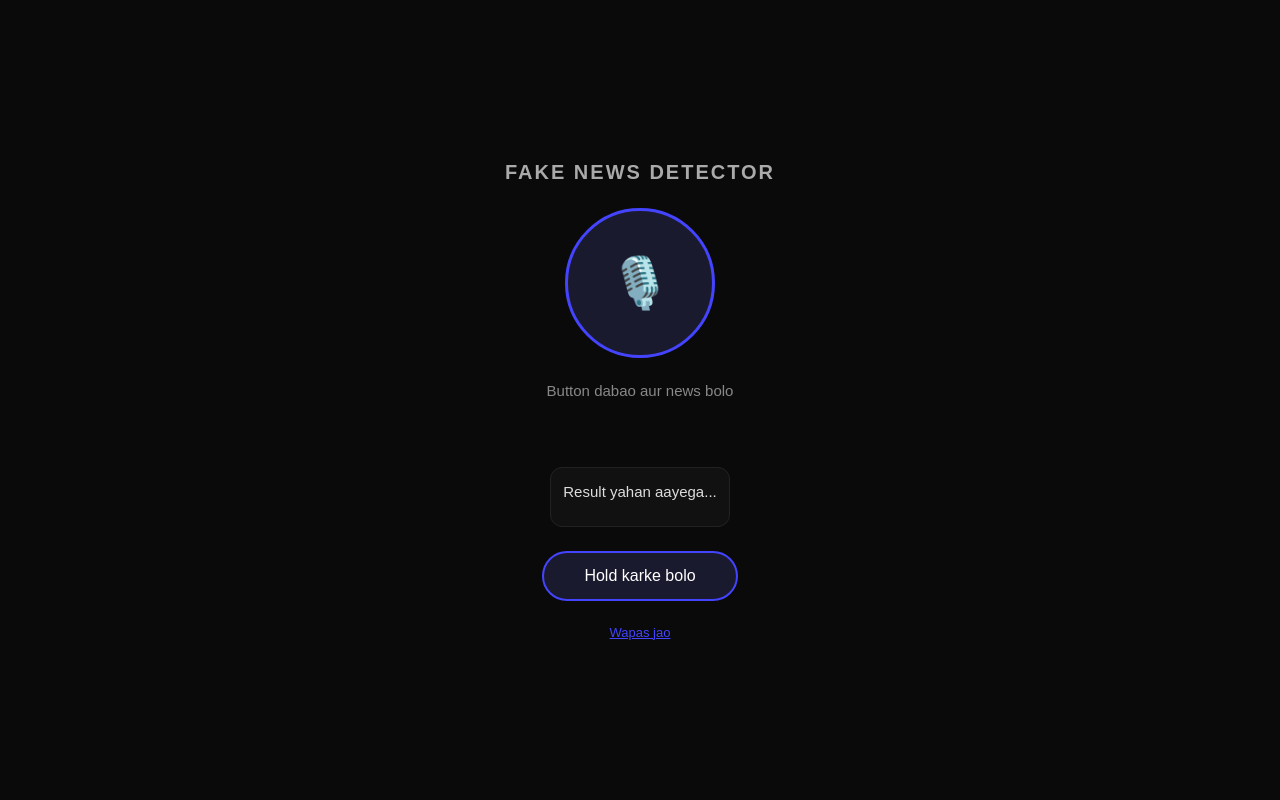
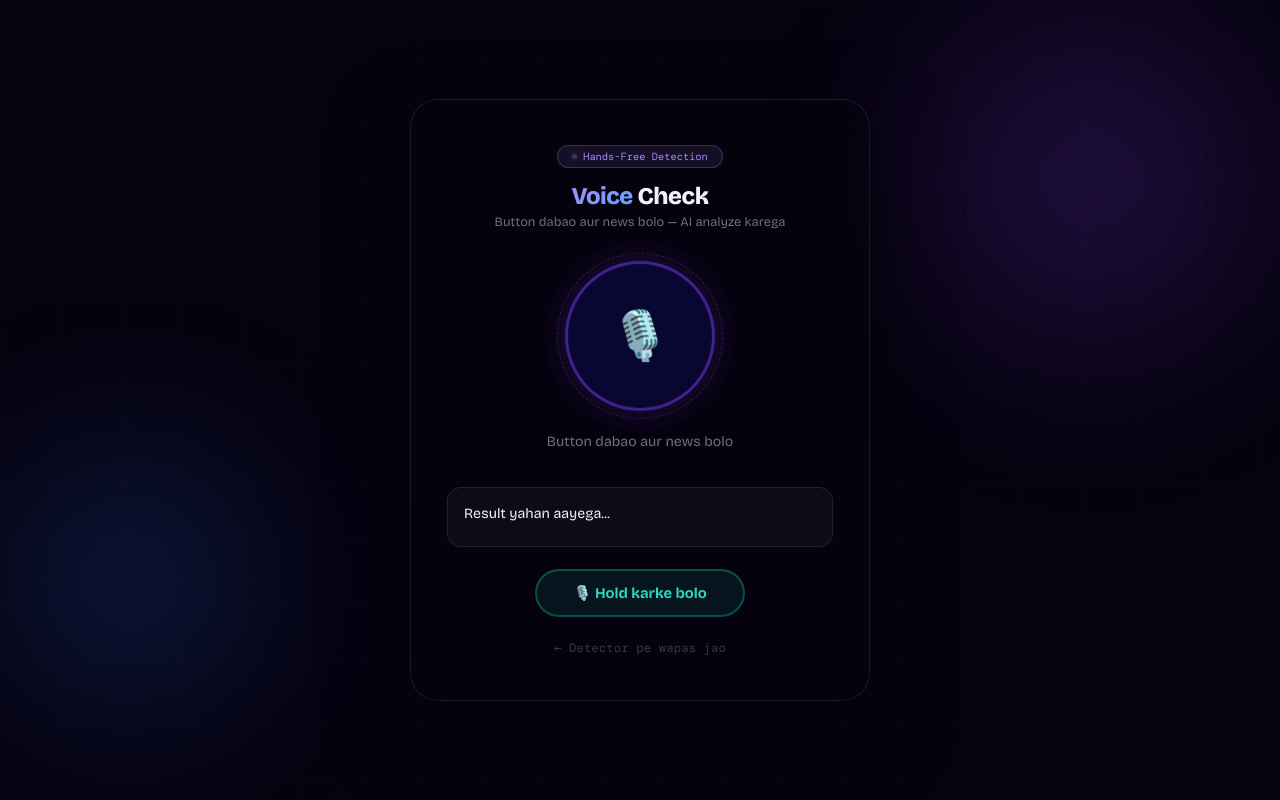
Before and after one commit to explorerkartik/FakeNewsDetector, a Flask app: page /voice in a window 1280 px wide. Run offline with Flask 3, Linux system fonts and the light colour scheme; parts of the project's set-up code (start-up, migrations or seed data) failed here and were passed over; some libraries are stand-ins or nearby versions.

Commit message:
Update voice.html

```diff
--- a/templates/voice.html
+++ b/templates/voice.html
@@ -1,180 +1,99 @@
 <!DOCTYPE html>
 <html lang="hi">
 <head>
-<meta charset="UTF-8">
-<meta name="viewport" content="width=device-width, initial-scale=1.0">
-<title>Jarvis - Fake News Detector</title>
+<meta charset="UTF-8"><meta name="viewport" content="width=device-width, initial-scale=1.0">
+<title>Voice Check - FakeNews Detector</title>
+<link href="https://fonts.googleapis.com/css2?family=Bricolage+Grotesque:wght@400;600;700;800&family=DM+Mono:wght@400;500&display=swap" rel="stylesheet">
 <style>
-  * { margin: 0; padding: 0; box-sizing: border-box; }
-  body {
-    background: #0a0a0a;
-    color: white;
-    font-family: sans-serif;
-    display: flex;
-    flex-direction: column;
-    align-items: center;
-    justify-content: center;
-    height: 100vh;
-    gap: 24px;
-  }
-  h1 { font-size: 20px; color: #aaa; letter-spacing: 2px; }
-  #orb {
-    width: 150px;
-    height: 150px;
-    border-radius: 50%;
-    background: #1a1a2e;
-    border: 3px solid #4444ff;
-    display: flex;
-    align-items: center;
-    justify-content: center;
-    font-size: 50px;
-    cursor: pointer;
-    transition: all 0.3s;
-  }
-  #orb.listening {
-    background: #0d0d4a;
-    border-color: #00aaff;
-    box-shadow: 0 0 40px #00aaff88;
-    transform: scale(1.1);
-  }
-  #orb.speaking {
-    background: #1a0d2e;
-    border-color: #aa00ff;
-    box-shadow: 0 0 40px #aa00ff88;
-  }
-  #status { font-size: 15px; color: #888; text-align: center; }
-  #transcript {
-    font-size: 13px;
-    color: #aaa;
-    text-align: center;
-    max-width: 300px;
-    min-height: 20px;
-  }
-  #response {
-    font-size: 15px;
-    color: #ddd;
-    text-align: center;
-    max-width: 320px;
-    min-height: 60px;
-    line-height: 1.6;
-    padding: 12px;
-    border: 1px solid #222;
-    border-radius: 12px;
-    background: #111;
-  }
-  #holdBtn {
-    background: #1a1a2e;
-    border: 2px solid #4444ff;
-    color: white;
-    padding: 14px 40px;
-    border-radius: 50px;
-    font-size: 16px;
-    cursor: pointer;
-  }
-  #holdBtn:active { background: #0d0d4a; }
-  a { color: #4444ff; font-size: 13px; }
+{%- raw -%}
+:root{--p1:#7c3aed;--p2:#2563eb;--p3:#a78bfa;--p4:#60a5fa;--bg:#06030f;--glass:rgba(255,255,255,0.04);--glass-border:rgba(255,255,255,0.09);--text:#f1f5f9;--text-muted:rgba(241,245,249,0.45);--text-dim:rgba(241,245,249,0.22);}
+*,*::before,*::after{margin:0;padding:0;box-sizing:border-box;}button,a{cursor:pointer;}
+body{font-family:'Bricolage Grotesque',sans-serif;background:var(--bg);color:var(--text);min-height:100vh;display:flex;flex-direction:column;align-items:center;justify-content:center;padding:20px;overflow:hidden;}
+.bg-scene{position:fixed;inset:0;z-index:0;pointer-events:none;}
+.orb{position:absolute;border-radius:50%;filter:blur(80px);opacity:0.28;}
+.orb1{width:500px;height:500px;background:radial-gradient(circle,#7c3aed,transparent 70%);top:-100px;right:-80px;animation:float1 12s ease-in-out infinite;}
+.orb2{width:400px;height:400px;background:radial-gradient(circle,#2563eb,transparent 70%);bottom:0;left:-100px;animation:float2 15s ease-in-out infinite;}
+@keyframes float1{0%,100%{transform:translate(0,0)}50%{transform:translate(-20px,30px)}}
+@keyframes float2{0%,100%{transform:translate(0,0)}50%{transform:translate(30px,-20px)}}
+.grid-bg{position:absolute;inset:0;background-image:linear-gradient(rgba(167,139,250,0.025)1px,transparent 1px),linear-gradient(90deg,rgba(167,139,250,0.025)1px,transparent 1px);background-size:60px 60px;}
+.card{position:relative;z-index:1;background:rgba(6,3,15,0.75);backdrop-filter:blur(28px);border:1px solid var(--glass-border);border-radius:28px;padding:44px 36px;width:100%;max-width:460px;text-align:center;box-shadow:0 32px 80px rgba(0,0,0,0.5);}
+.page-tag{display:inline-flex;align-items:center;gap:6px;background:rgba(167,139,250,0.1);border:1px solid rgba(167,139,250,0.25);border-radius:100px;padding:4px 14px;font-family:'DM Mono',monospace;font-size:0.65rem;color:var(--p3);margin-bottom:14px;}
+.page-tag .dot{width:5px;height:5px;border-radius:50%;background:var(--p3);box-shadow:0 0 6px var(--p3);animation:blink 2s infinite;}
+@keyframes blink{0%,100%{opacity:1}50%{opacity:0.2}}
+h1{font-size:1.5rem;font-weight:800;margin-bottom:4px;letter-spacing:-0.5px;}
+h1 span{background:linear-gradient(135deg,var(--p3),var(--p4));-webkit-background-clip:text;-webkit-text-fill-color:transparent;background-clip:text;}
+.page-sub{color:var(--text-muted);font-size:0.8rem;margin-bottom:32px;}
+/* ORB */
+.orb-wrap{position:relative;width:150px;height:150px;margin:0 auto 22px;}
+.orb-ring{position:absolute;inset:-8px;border-radius:50%;border:1px dashed rgba(167,139,250,0.2);animation:rotateSlow 20s linear infinite;}
+.orb-ring2{position:absolute;inset:-18px;border-radius:50%;border:1px dashed rgba(124,58,237,0.1);animation:rotateSlow 30s linear infinite reverse;}
+@keyframes rotateSlow{to{transform:rotate(360deg)}}
+#orb{position:relative;z-index:1;width:150px;height:150px;border-radius:50%;background:rgba(13,13,74,0.6);border:3px solid rgba(124,58,237,0.5);display:flex;align-items:center;justify-content:center;font-size:3rem;cursor:pointer;transition:all 0.3s;box-shadow:0 0 30px rgba(124,58,237,0.25);}
+#orb.listening{background:rgba(0,30,80,0.8);border-color:#00aaff;box-shadow:0 0 50px rgba(0,170,255,0.4);}
+#orb.speaking{background:rgba(26,5,50,0.8);border-color:var(--p1);box-shadow:0 0 50px rgba(124,58,237,0.45);}
+#status{font-size:0.88rem;color:var(--text-muted);margin-bottom:5px;}
+#transcript{font-size:0.75rem;color:var(--text-muted);min-height:18px;margin-bottom:14px;font-family:'DM Mono',monospace;}
+#response{background:rgba(255,255,255,0.04);border:1px solid var(--glass-border);border-radius:14px;padding:14px 16px;font-size:0.88rem;color:var(--text);line-height:1.7;min-height:60px;margin-bottom:22px;text-align:left;}
+#holdBtn{padding:13px 36px;background:rgba(20,184,166,0.1);border:2px solid rgba(20,184,166,0.35);border-radius:100px;color:#2dd4bf;font-size:0.92rem;font-weight:700;cursor:pointer;transition:all 0.3s;font-family:inherit;}
+#holdBtn:active{background:rgba(20,184,166,0.22);color:white;box-shadow:0 0 24px rgba(20,184,166,0.35);}
+.back-link{margin-top:20px;display:block;}
+.back-link a{color:var(--text-dim);font-size:0.78rem;text-decoration:none;font-family:'DM Mono',monospace;}
+.back-link a:hover{color:var(--p3);}
+{%- endraw -%}
 </style>
 </head>
 <body>
-
-<h1>FAKE NEWS DETECTOR</h1>
+<div class="bg-scene"><div class="orb orb1"></div><div class="orb orb2"></div><div class="grid-bg"></div></div>
+<div class="card">
+  <div class="page-tag"><span class="dot"></span> Hands-Free Detection</div>
+  <h1><span>Voice</span> Check</h1>
+  <p class="page-sub">Button dabao aur news bolo — AI analyze karega</p>
+  <div class="orb-wrap">
+    <div class="orb-ring"></div><div class="orb-ring2"></div>
     <div id="orb">🎙️</div>
+  </div>
   <div id="status">Button dabao aur news bolo</div>
   <div id="transcript"></div>
   <div id="response">Result yahan aayega...</div>
-
   <button id="holdBtn"
-  ontouchstart="startListening()"
-  ontouchend="stopListening()"
-  onmousedown="startListening()"
-  onmouseup="stopListening()">
-  Hold karke bolo
+    ontouchstart="startListening()" ontouchend="stopListening()"
+    onmousedown="startListening()" onmouseup="stopListening()">
+    🎙️ Hold karke bolo
   </button>
-
-<a href="/">Wapas jao</a>
-
+  <div class="back-link"><a href="/detector">← Detector pe wapas jao</a></div>
+</div>
 <script>
-let recognition;
-let finalText = "";
-
+/* ===== ORIGINAL VOICE JS — FULLY PRESERVED ===== */
+let recognition; let finalText = "";
 function setupRecognition() {
   const SR = window.SpeechRecognition || window.webkitSpeechRecognition;
-  if (!SR) {
-    document.getElementById('status').textContent = "Chrome use karo!";
-    return null;
-  }
-  const r = new SR();
-  r.lang = 'hi-IN';
-  r.continuous = false;
-  r.interimResults = true;
-
-  r.onstart = () => {
-    document.getElementById('orb').className = 'listening';
-    document.getElementById('status').textContent = "Sun raha hoon...";
-    finalText = "";
-  };
-
-  r.onresult = (e) => {
-    let interim = "";
-    for (let i = e.resultIndex; i < e.results.length; i++) {
-      if (e.results[i].isFinal) finalText += e.results[i][0].transcript;
-      else interim += e.results[i][0].transcript;
-    }
-    document.getElementById('transcript').textContent = finalText || interim;
-  };
-
-  r.onend = () => {
-    document.getElementById('orb').className = '';
-    if (finalText.trim()) sendToAI(finalText.trim());
-    else document.getElementById('status').textContent = "Suna nahi — phir try karo";
-  };
-
-  r.onerror = (e) => {
-    document.getElementById('status').textContent = "Error: " + e.error;
-    document.getElementById('orb').className = '';
-  };
+  if (!SR) { document.getElementById('status').textContent = "Chrome use karo!"; return null; }
+  const r = new SR(); r.lang = 'hi-IN'; r.continuous = false; r.interimResults = true;
+  r.onstart = () => { document.getElementById('orb').className = 'listening'; document.getElementById('status').textContent = "Sun raha hoon..."; finalText = ""; };
+  r.onresult = (e) => { let interim = ""; for (let i = e.resultIndex; i < e.results.length; i++) { if (e.results[i].isFinal) finalText += e.results[i][0].transcript; else interim += e.results[i][0].transcript; } document.getElementById('transcript').textContent = finalText || interim; };
+  r.onend = () => { document.getElementById('orb').className = ''; if (finalText.trim()) sendToAI(finalText.trim()); else document.getElementById('status').textContent = "Suna nahi — phir try karo"; };
+  r.onerror = (e) => { document.getElementById('status').textContent = "Error: " + e.error; document.getElementById('orb').className = ''; };
   return r;
 }
-
-function startListening() {
-  recognition = setupRecognition();
-  if (recognition) recognition.start();
-}
-
-function stopListening() {
-  if (recognition) recognition.stop();
-}
-
+function startListening() { recognition = setupRecognition(); if (recognition) recognition.start(); }
+function stopListening() { if (recognition) recognition.stop(); }
 async function sendToAI(text) {
   document.getElementById('status').textContent = "Analyze ho raha hai...";
   document.getElementById('response').textContent = "...";
   document.getElementById('transcript').textContent = "Tumne kaha: " + text;
-
   try {
-    const res = await fetch('/api/voice', {
-      method: 'POST',
-      headers: { 'Content-Type': 'application/json' },
-      body: JSON.stringify({ message: text })
-    });
+    const res = await fetch('/api/voice', { method: 'POST', headers: {'Content-Type':'application/json'}, body: JSON.stringify({ message: text }) });
     const data = await res.json();
     const reply = data.reply;
     document.getElementById('response').textContent = reply;
     speak(reply);
-  } catch (err) {
-    document.getElementById('status').textContent = "Error — server se connect nahi hua";
+  } catch (err) { document.getElementById('status').textContent = "Error — server se connect nahi hua"; }
 }
-}
-
 function speak(text) {
   document.getElementById('orb').className = 'speaking';
   document.getElementById('status').textContent = "Bol raha hoon...";
-  const utter = new SpeechSynthesisUtterance(text);
-  utter.lang = 'hi-IN';
-  utter.rate = 1.0;
-  utter.onend = () => {
-    document.getElementById('orb').className = '';
-    document.getElementById('status').textContent = "Button dabao aur news bolo";
-  };
+  const utter = new SpeechSynthesisUtterance(text); utter.lang = 'hi-IN'; utter.rate = 1.0;
+  utter.onend = () => { document.getElementById('orb').className = ''; document.getElementById('status').textContent = "Button dabao aur news bolo"; };
   speechSynthesis.speak(utter);
 }
 </script>
```
Lines whose indentation alone changed are shown as unchanged.
